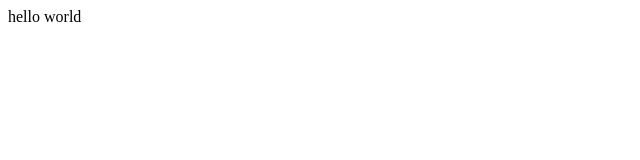
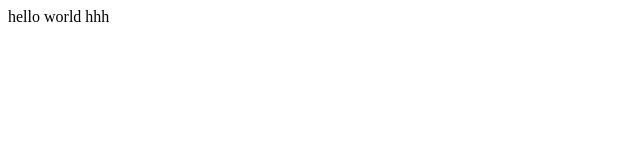
Before and after one commit to SirHe/sirhe.github.io, a plain HTML site: page index.html in a window 1280 px wide. Shown: the full height of the page, 0-640 px from the left. Drawn offline with Linux system fonts and the light colour scheme.

Commit message:
hello hhh

```diff
--- a/index.html
+++ b/index.html
@@ -6,6 +6,6 @@
         <title>Document</title>
     </head>
     <body>
-        hello world
+        hello world hhh
     </body>
 </html>
```
